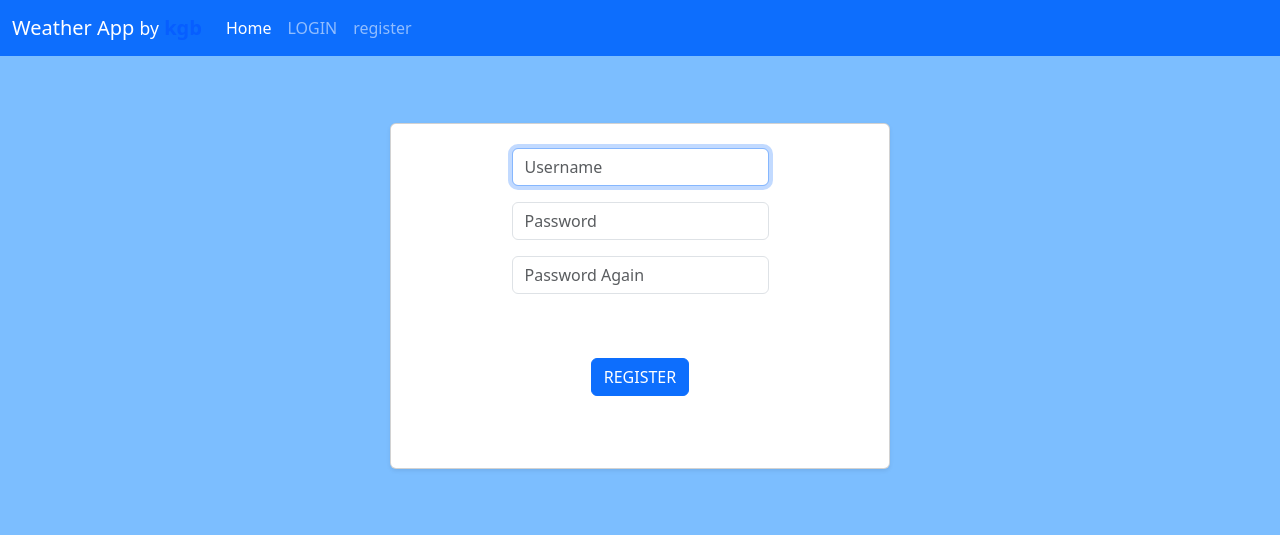
After one commit to KaranGB83/weather, a Flask app: template templates/register.html in a window 1280 px wide. The commit adds this page. Shown: the top 535 px of the page. Run offline with Flask 3, Linux system fonts and the light colour scheme; the template is opened without the code that fills it, so the values that code supplies are empty.

Commit message:
installed werkzeug and pysqlite3

```diff
--- a/app.py
+++ b/app.py
@@ -34,10 +34,10 @@ def login():
     if request.method=="POST":
         #ensuring username and password is entered
         if not request.form.get("username"):
-            flash("Must provide Username")
+            flash("Must provide Username","error")
             return render_template("login.html")
         elif not request.form.get("password"):
-            flash("Must provide Password")
+            flash("Must provide Password","error")
             return render_template("login.html")
         row = cursor.execute("SELECT * FROM users WHERE username=?", (request.form.get("username"),)).fetchone()
         if row is None or not check_password_hash(row[2],request.form.get("password")):
@@ -51,3 +51,48 @@ def login():
         return redirect("/")
     else:
         return render_template("login.html")
+
+@app.route("/logout")
+def logout():
+    """Loging Out"""
+    session.clear()
+    flash("You are logged out")
+    return redirect("login.html")
+
+app.route("/register",methods=["GET","POST"])
+def register():
+    """Registering"""
+    if request.method=="POST":
+        username=request.form.get("username")
+        pw=request.form.get("password")
+        rpw=request.form.get("rpassword")
+        if not username:
+            flash("Must Enter Username", "error")
+            return render_template("register.html")
+        elif not pw:
+            flash("Must Enter Password", "error")
+            return render_template("register.html")
+        elif not rpw:
+            flash("Must Enter Password Again", "error")
+            return render_template("register.html")
+        elif pw!=rpw:
+            flash("Password Must Match", "error")
+            return render_template("register.html")
+        existing_user=cursor.execute("SELECT * FROM users WHERE username=?",(username,)).fetchone()
+        if existing_user:
+            flash("Username Already Exist, Try different One", "error")
+            return render_template("register.html")
+        hash=generate_password_hash(pw)
+        cursor.execute("INSERT INTO users (username,hash) VALUES (?,?)",(username,hash))
+
+        #Fetching data
+        rows=cursor.execute("SELECT id FROM users WHERE username=?",(username,)).fetchone()
+        conn.commit()
+        #remembering which user logged in
+        session["user_id"]=rows[0]
+        #redirecting user to homepage
+        flash(f"Your Account Has Been Created {username}", "success")
+        return redirect("/")
+    else:
+        flash("Registration Failed!","success")
+        return render_template("register.html")
--- a/requirements.txt
+++ b/requirements.txt
@@ -1,2 +1,4 @@
 flask
 requests
+werkzeug
+pysqlite3
--- a/templates/layout.html
+++ b/templates/layout.html
@@ -29,8 +29,8 @@
             <div class="collapse navbar-collapse" id="navbar">
             <div class="navbar-nav">
                 <a class="nav-link active" aria-current="page" href="/">Home</a>
-                <a class="nav-link" href="/login">LogIN</a>
-                <a class="nav-link" href="#">b</a>
+                <a class="nav-link" href="/login">LOGIN</a>
+                <a class="nav-link" href="/register">register</a>
             </div>
             </div>
         </div>
--- /dev/null
+++ b/templates/register.html
@@ -0,0 +1,26 @@
+{% extends "layout.html" %}
+
+{% block title %}
+    LOG IN
+{% endblock %}
+
+{% block body %}
+    <div class="d-flex justify-content-center align-items-center" style="min-height: 60vh;">
+        <div class="card shadow-sm p-4" style="width: 100%; max-width: 500px;">
+            <form action="/register" method="post">
+                <div class="mb-3">
+                    <input autocomplete="off" autofocus class="form-control mx-auto w-auto" name="username" placeholder="Username" type="text">
+                </div>
+                <div class="mb-3">
+                    <input class="form-control mx-auto w-auto" name="password" placeholder="Password" type="password">
+                </div>
+                <div class="mb-3">
+                    <input class="form-control mx-auto w-auto" name="rpassword" placeholder="Password Again" type="password">
+                </div>
+                <div class="container py-5 text-center">
+                    <button class="btn btn-primary" type="submit" >REGISTER</button>
+                </div>
+            </form>
+        </div>
+    </div>
+{% endblock %}
```
Also changed, not shown: templates/login.html (+21 -7 lines), templates/history.html (added), 1 other file.
